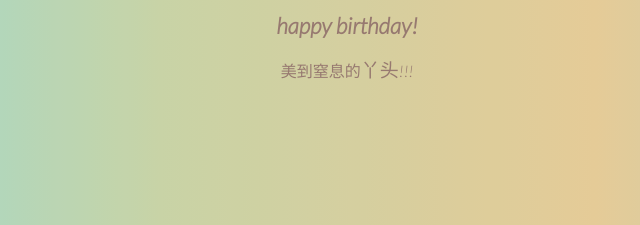
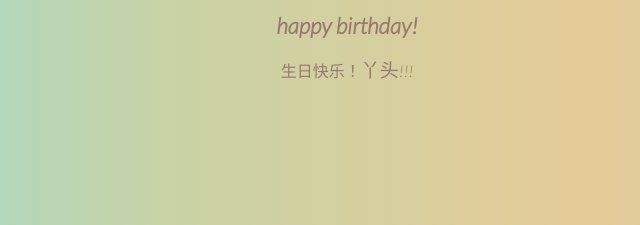
Before and after one commit to 7he/birthday, a plain HTML site: page index.html in a window 1280 px wide. Shown: the part 351-576 px from the top of the page, 301-941 px from the left. Drawn offline with Linux system fonts and the light colour scheme.

Commit message:
Update index.html
3

```diff
--- a/index.html
+++ b/index.html
@@ -1255,6 +1255,7 @@
 
 	<div class="section">
 		<div class="ly-box01">
+
 			<div class="ly-txt01">
 				<p class="ly-stxt01">天天开心</p>
 				<p class="ly-stxt02">心想事成</p>
@@ -1262,6 +1263,7 @@
 				<p class="ly-stxt04">: )</p>
 				<p class="ly-stxt05">Zzzzzz~~~~</p>
 			</div>
+
 			<!-- <div class="ly-txt02">
 				<p class="ly-stxt06">XXXXXXXXXXXXXXXXXXXXXXX</p>
 				<p class="ly-stxt07">XXXXXXXXXXXXXXXXXXXXXXX</p>
@@ -1436,7 +1438,7 @@
 	</svg>
 	<div class="text">
 		<h1>happy birthday!</h1>
-		<p>美到窒息的<span style="font-size: 19px;">丫头</span>!!!</p>
+		<p>生日快乐！<span style="font-size: 19px;">丫头</span>!!!</p>
 	</div>
 </body>
 
```
